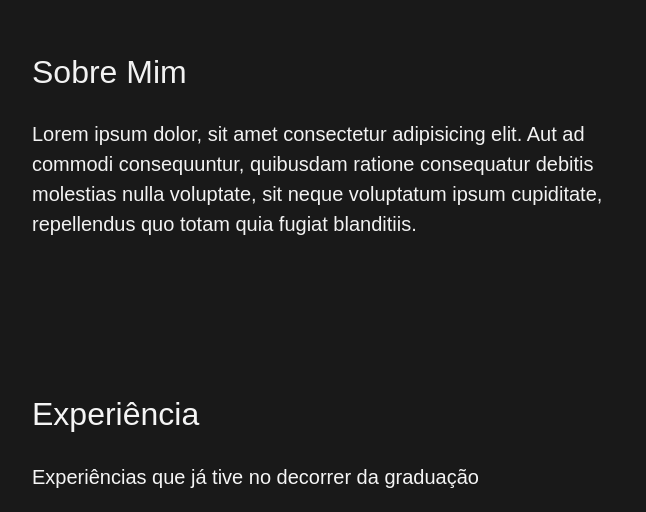
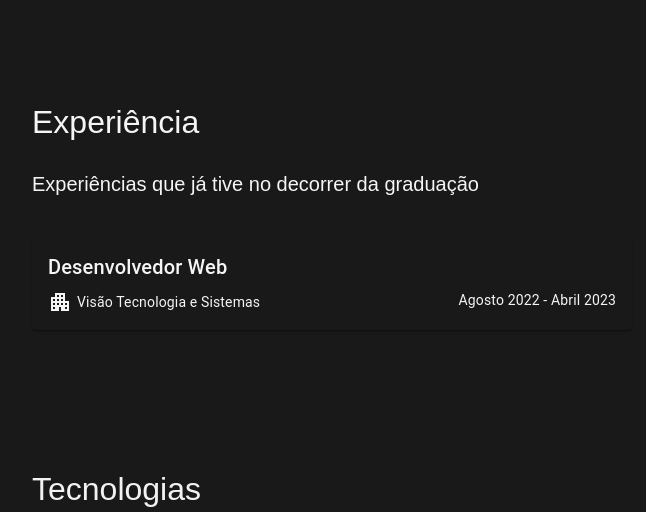
Before and after one commit to SamuellAguiar/Portfolio, a React (Vite) app in the folder portfolio/: page / in a window 1280 px wide. Shown: the part 787-1299 px from the top of the page, without its empty margins (148-794 px from the left). Built offline with nearby package versions, Linux system fonts and the light colour scheme.

Commit message:
Update App.jsx

```diff
--- a/portfolio/src/App.jsx
+++ b/portfolio/src/App.jsx
@@ -1,7 +1,6 @@
 import React from 'react';
 import NavBar from './Components/NavBar';
 import Init from './Components/Init.jsx';
-import AboutMe from './Components/AboutMe.jsx';
 import Experience from './Components/Experience.jsx';
 import Technologies from './Components/Technologies.jsx';
 import Projects from './Components/Projects.jsx';
@@ -16,9 +15,6 @@ const App = () => {
       <div style={{ backgroundColor: '#191919' }}>
         <Element name="início">
           <Init />
-        </Element>
-        <Element name="sobre">
-          <AboutMe />
         </Element>
         <Element name="experiencia">
           <Experience />
```
